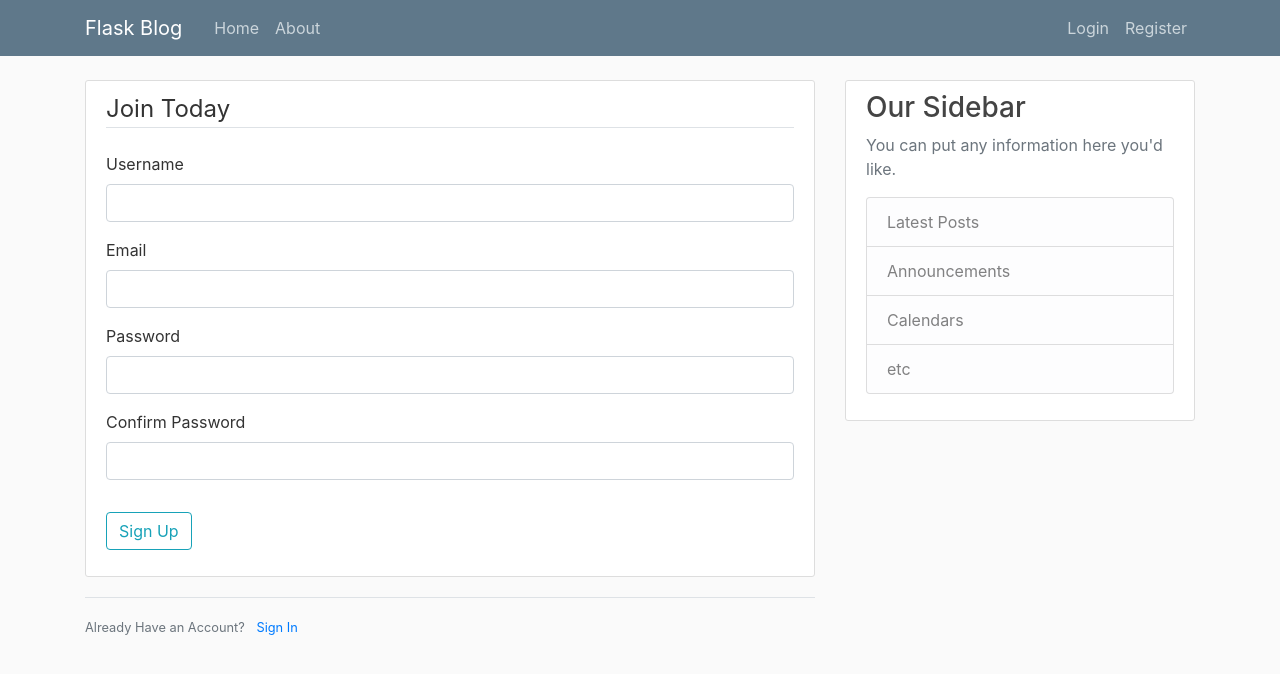
After one commit to mattheeter/Flask-Tutorial, a Flask app: page /register in a window 1280 px wide. The commit adds this page. Shown: the top 674 px of the page. Run offline with Flask 3, Linux system fonts and the light colour scheme.

Commit message:
Added registration/sign-in forms and their templates

```diff
--- a/app.py
+++ b/app.py
@@ -2,12 +2,14 @@
 # then choose the python application with the dark background to get venv to work
 
 # Importing the Flask class and the render template function (used to add html templates to the pages)
-from flask import Flask, render_template, url_for
-
+from flask import Flask, render_template, url_for, flash, redirect
+from forms import RegistrationForm, LoginForm
 # Instantiating a Flask class called app to act as our WSGI (Web Server Gateway Interface)
 # __name__ is a variable that stores the name of the module, tells flask where to look for templates, static files, etc.
 # If script is run with Python directly, __name__ == __main__
 app = Flask(__name__)
+
+app.config["SECRET_KEY"] = "94b0d2b2264bdab0bb38cb91ce256007"
 
 # Adding dummy data to show how data is passed to the app using list of dictionaries
 posts = [
@@ -30,14 +32,37 @@
 @app.route("/") # Called a decorator, specifically the route decorator
 @app.route("/home") # Adding second decorator so that you can use both / and /home to go to the home page
 def home():
-    return render_template('home.html', posts=posts) # Using posts variable to pass data to templates
+    return render_template("home.html", posts=posts) # Using posts variable to pass data to templates
 # Need to run "set FLASK_APP=flaskblog.py" before running - Nevermind, just set the file name to app.py
 # To run use: "flask run" - still need to do this - After adding below conditional, just run using typical run button
 
 # Adding an about route
 @app.route("/about")
 def about():
-    return render_template('about.html', title="About") # Passing in title so that default from template's else is not used
+    return render_template("about.html", title="About") # Passing in title so that default from template's else is not used
+
+@app.route("/register", methods=["GET", "POST"]) # Creating a registration route (for creating accounts)
+def register():
+    form = RegistrationForm() # Instantiating a RegistrationForm object
+    if form.validate_on_submit():
+        flash(f"Account created for {form.username.data}!", "success")
+        # If the form is validated, flash a message with the username
+        return redirect(url_for("home"))
+        # And redirect to the home page
+    return render_template("register.html", title="Register", form=form)
+
+@app.route("/login", methods=["GET", "POST"])
+def login():
+    form = LoginForm()
+    if form.validate_on_submit():
+        if form.email.data == "admin@blog.com" and form.password.data == "password":
+            # If the email and password match, allow the login
+            flash("You have been logged in!", "success")
+            # Flash a message and return home
+            return redirect(url_for("home"))
+        else:
+            flash("Login Unsuccessful. Please check username and password.", "danger")
+    return render_template("login.html", title="Login", form=form)
 
 # Only true when this script is run directly, as stated above
 if __name__ == "__main__":
--- /dev/null
+++ b/forms.py
@@ -0,0 +1,23 @@
+from flask_wtf import FlaskForm
+from wtforms import StringField, PasswordField, SubmitField, BooleanField
+# Fields useful for inputting strings and passwords, submitting, and remembering users
+from wtforms.validators import DataRequired, Length, Email, EqualTo
+
+class RegistrationForm(FlaskForm): # Class for our registration from that inherits from FlaskForm
+    username = StringField("Username",  # New attribute for inputting strings
+                           validators=[DataRequired(),Length(min=2, max=20)])
+    # DataRequied ensures data is actually entered, length enforces set length
+    email = StringField("Email",
+                        validators=[DataRequired(), Email()])
+    password = PasswordField("Password", validators=[DataRequired()])
+    confirm_password = PasswordField("Confirm Password",
+                                     validators=[DataRequired(), EqualTo("password")])
+    # EqualTo validator ensures confirm_password and password are the same
+    submit = SubmitField("Sign Up")
+
+class LoginForm(FlaskForm): # Class for our login from that inherits from FlaskForm
+    email = StringField("Email",
+                        validators=[DataRequired(), Email()])
+    password = PasswordField("Password", validators=[DataRequired()])
+    remember = BooleanField("Remember Me")
+    submit = SubmitField("Login")
--- a/templates/layout.html
+++ b/templates/layout.html
@@ -20,19 +20,19 @@
     <header class="site-header">
         <nav class="navbar navbar-expand-md navbar-dark bg-steel fixed-top">
             <div class="container">
-            <a class="navbar-brand mr-4" href="/">Flask Blog</a>
+            <a class="navbar-brand mr-4" href="{{ url_for('home') }}">Flask Blog</a>
             <button class="navbar-toggler" type="button" data-toggle="collapse" data-target="#navbarToggle" aria-controls="navbarToggle" aria-expanded="false" aria-label="Toggle navigation">
                 <span class="navbar-toggler-icon"></span>
             </button>
             <div class="collapse navbar-collapse" id="navbarToggle">
                 <div class="navbar-nav mr-auto">
-                <a class="nav-item nav-link" href="/">Home</a>
-                <a class="nav-item nav-link" href="/about">About</a>
+                <a class="nav-item nav-link" href="{{ url_for('home') }}">Home</a>
+                <a class="nav-item nav-link" href="{{ url_for('about') }}">About</a>
                 </div>
                 <!-- Navbar Right Side -->
                 <div class="navbar-nav">
-                <a class="nav-item nav-link" href="/login">Login</a>
-                <a class="nav-item nav-link" href="/register">Register</a>
+                <a class="nav-item nav-link" href="{{ url_for('login') }}">Login</a>
+                <a class="nav-item nav-link" href="{{ url_for('register') }}">Register</a>
                 </div>
             </div>
             </div>
@@ -41,6 +41,15 @@
     <main role="main" class="container">
         <div class="row">
           <div class="col-md-8">
+            {% with messages = get_flashed_messages(with_categories=True) %}
+              {% if messages %}
+                {% for category, message in messages %}
+                  <div class="alert alert-{{ category }}">
+                    {{ message }}
+                  </div>
+                {% endfor %}
+              {% endif %}
+            {% endwith %}
             {% block content %}{% endblock content %}
           </div>
           <div class="col-md-4">
--- /dev/null
+++ b/templates/register.html
@@ -0,0 +1,81 @@
+{% extends "layout.html" %}
+{% block content %}
+    <div class="content-section">
+        <form method="POST" action="">
+        <!--action="" just makes info posted to same route it's already on-->
+            {{ form.hidden_tag() }}
+            <fieldset class="form-group">
+                <legend class="border-bottom mb-4">Join Today</legend>
+                <div class="form-group">
+                    {{ form.username.label(class="form-control-label") }}
+
+                    {% if form.username.errors %}
+                        {{ form.username(class="form-control from-control-lg is-invalid") }}
+                        <div class="invalid-feedback">
+                            {% for error in form.username.errors %}
+                                <span>{{ error }}</span>
+                            {% endfor %}
+                        </div>
+                    {% else %}
+                        {{ form.username(class="form-control from-control-lg") }}
+                    {% endif %}
+
+                </div>
+                <div class="form-group">
+                    {{ form.email.label(class="form-control-label") }}
+
+                    {% if form.email.errors %}
+                        {{ form.email(class="form-control from-control-lg is-invalid") }}
+                        <div class="invalid-feedback">
+                            {% for error in form.email.errors %}
+                                <span>{{ error }}</span>
+                            {% endfor %}
+                        </div>
+                    {% else %}
+                        {{ form.email(class="form-control from-control-lg") }}
+                    {% endif %}
+
+                </div>
+                <div class="form-group">
+                    {{ form.password.label(class="form-control-label") }}
+
+                    {% if form.password.errors %}
+                        {{ form.password(class="form-control from-control-lg is-invalid") }}
+                        <div class="invalid-feedback">
+                            {% for error in form.password.errors %}
+                                <span>{{ error }}</span>
+                            {% endfor %}
+                        </div>
+                    {% else %}
+                        {{ form.password(class="form-control from-control-lg") }}
+                    {% endif %}
+
+                </div>
+                <div class="form-group">
+                    {{ form.confirm_password.label(class="form-control-label") }}
+
+                    {% if form.confirm_password.errors %}
+                        {{ form.confirm_password(class="form-control from-control-lg is-invalid") }}
+                        <div class="invalid-feedback">
+                            {% for error in form.confirm_password.errors %}
+                                <span>{{ error }}</span>
+                            {% endfor %}
+                        </div>
+                    {% else %}
+                        {{ form.confirm_password(class="form-control from-control-lg") }}
+                    {% endif %}
+
+                </div>
+            </fieldset>
+            <div class="form-group">
+                {{ form.submit(class="btn btn-outline-info") }}
+            </div>
+        </form>
+    </div>
+    <div class="border-top pt-3">
+        <small class="text-muted">
+            Already Have an Account? <a class="ml-2" href="{{ url_for('login') }}">Sign In</a>
+            <!--Make sure when using url_for that function name, not route, is passed in-->
+        </small>
+    </div>
+{% endblock content %}
```
Also changed, not shown: templates/login.html (added, +58 -0 lines), 1 other file.
